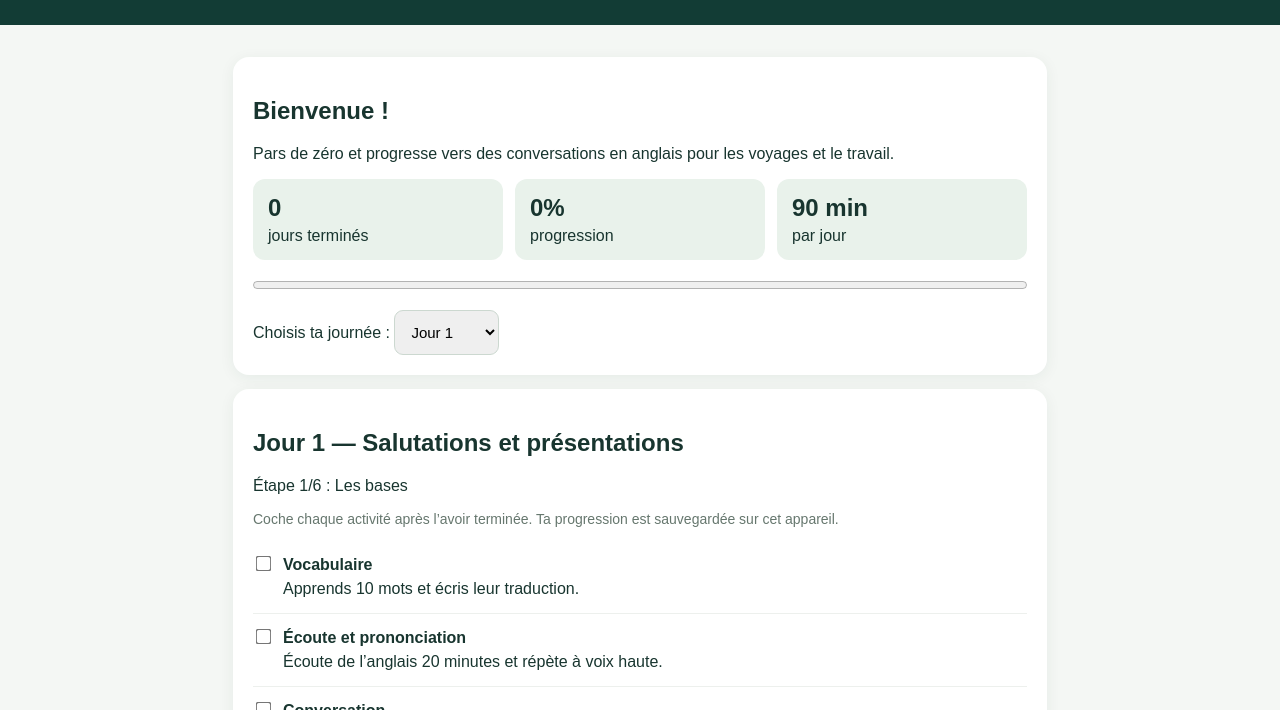
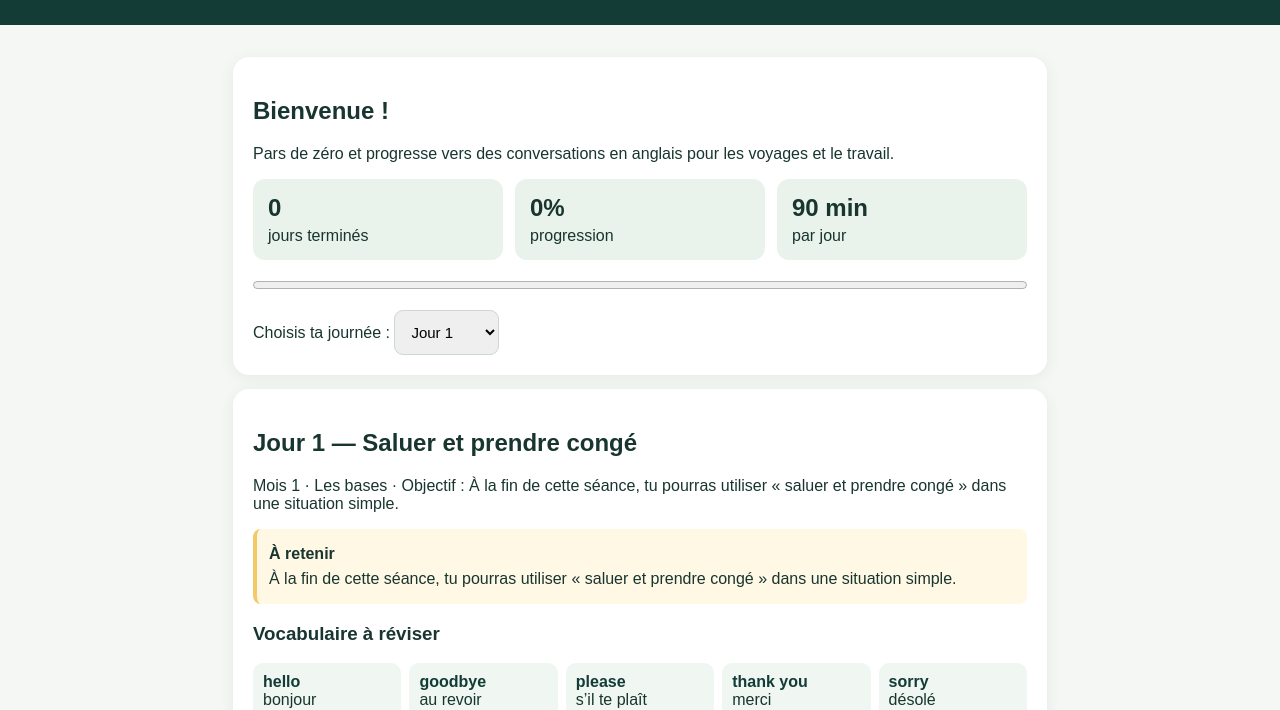
Before and after one commit to Elimelec558/english-coach, a plain HTML site: page index.html in a window 1280 px wide. Shown: the part 90-800 px from the top of the page. Drawn offline with Linux system fonts and the light colour scheme.

Commit message:
Connect the app to the 180-day lesson curriculum

```diff
--- a/index.html
+++ b/index.html
@@ -25,6 +25,7 @@ button{background:var(--green);color:white;border:0;cursor:pointer}
 .task span{line-height:1.5}
 .muted{color:#66776e;font-size:14px}
 footer{text-align:center;padding:24px;color:#66776e}
+.vocab-grid{display:grid;grid-template-columns:repeat(auto-fit,minmax(130px,1fr));gap:8px;margin:12px 0}.vocab-item{background:#f0f6f1;border-radius:10px;padding:10px}.vocab-item strong{display:block;color:#123c35}.lesson-note{background:#fff8e5;border-left:4px solid #f3c969;padding:12px;border-radius:8px;line-height:1.6}
 </style>
 </head>
 <body>
@@ -48,6 +49,7 @@ footer{text-align:center;padding:24px;color:#66776e}
 <section class="card">
 <h2 id="lessonTitle">Ta leçon du jour</h2>
 <p id="theme"></p>
+<div id="lessonContent"></div>
 <p class="muted">Coche chaque activité après l’avoir terminée. Ta progression est sauvegardée sur cet appareil.</p>
 <div id="tasks"></div>
 <button id="save">Enregistrer ma journée</button>
@@ -68,6 +70,7 @@ footer{text-align:center;padding:24px;color:#66776e}
 </section>
 </main>
 <footer>English Coach · Un petit progrès chaque jour compte.</footer>
+<script src="lessons.js"></script>
 <script>
 const phases=[
 {title:"Les bases",themes:["Salutations et présentations","Alphabet et prononciation","Nombres et âge","Pays et nationalités","Pronoms personnels","Verbe to be","Questions simples","Famille et amis","Objets quotidiens","Révision des bases"]},
@@ -93,8 +96,13 @@ for(let i=1;i<=180;i++){
 function phaseFor(d){return Math.min(5,Math.floor((d-1)/30))}
 function render(){
  const d=Number(daySelect.value||1),p=phaseFor(d),n=(d-1)%10;
- document.getElementById("lessonTitle").textContent="Jour "+d+" — "+phases[p].themes[n];
- document.getElementById("theme").textContent="Étape "+(p+1)+"/6 : "+phases[p].title;
+ const lesson=(window.ENGLISH_COACH_LESSONS||[]).find(item=>item.day===d);
+ document.getElementById("lessonTitle").textContent="Jour "+d+" — "+(lesson?lesson.title:phases[p].themes[n]);
+ document.getElementById("theme").textContent=(lesson?lesson.month:"Étape "+(p+1)+"/6 : "+phases[p].title)+" · Objectif : "+(lesson?lesson.objective:"pratiquer l’anglais chaque jour.");
+ const content=document.getElementById("lessonContent");
+ if(lesson){
+  content.innerHTML="<div class='lesson-note'><strong>À retenir</strong><br>"+lesson.objective+"</div><h3>Vocabulaire à réviser</h3><div class='vocab-grid'>"+lesson.vocabulary.map(w=>"<div class='vocab-item'><strong>"+w.en+"</strong><span>"+w.fr+"</span></div>").join("")+"</div>";
+ }else{content.innerHTML="";}
  const tasks=document.getElementById("tasks");tasks.innerHTML="";
  activities.forEach((a,i)=>{
   const label=document.createElement("label");label.className="task";
```
